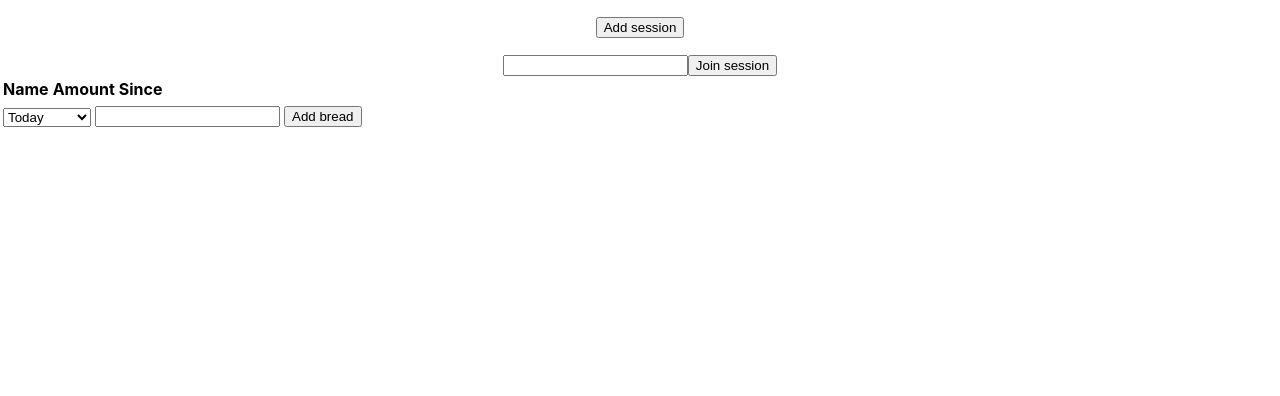
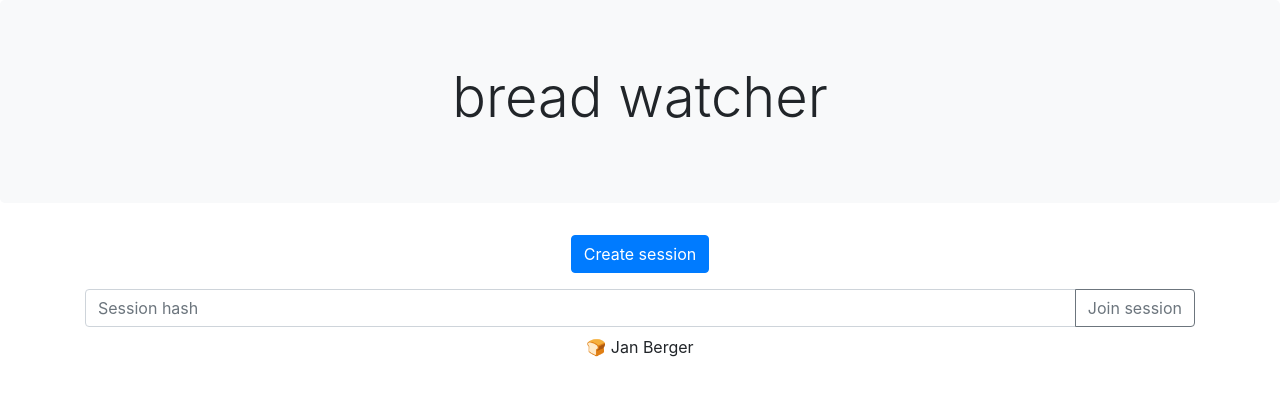
Before and after one commit to blizzard384/bread-watcher-fe, a React (Create React App) app: page / in a window 1280 px wide. Shown: the top 396 px of the page. Built offline with nearby package versions, Linux system fonts and the light colour scheme.

Commit message:
Various improvements

```diff
--- a/package.json
+++ b/package.json
@@ -6,6 +6,7 @@
     "@testing-library/jest-dom": "^5.11.9",
     "@testing-library/react": "^11.2.5",
     "@testing-library/user-event": "^12.8.3",
+    "bootstrap": "^4.6.0",
     "http-proxy-middleware": "^1.0.6",
     "moment": "^2.29.1",
     "react": "^17.0.1",
--- a/src/App.js
+++ b/src/App.js
@@ -3,8 +3,13 @@ import BreadSessionList from "./component/BreadSessionList";
 
 function App() {
   return (
+
     <div className="App">
-      <BreadSessionList />
+        <div className="jumbotron bg-light">
+            <h2 className="display-4">bread watcher</h2>
+        </div>
+        <BreadSessionList />
+        <p>🍞 Jan Berger</p>
     </div>
   );
 }
--- a/src/component/AddBread.js
+++ b/src/component/AddBread.js
@@ -27,13 +27,10 @@ class AddBread extends Component {
 
     render() {
         return (
-            <form>
-                <table>
-                    <tbody>
-                    <tr>
-                        <td>
+            <form class="form-inline mb-5">
+                <div className="form-group mb-2">
                     <select value={this.state.daysAgo}
-                                    onChange={event => this.setState({daysAgo: event.target.value})}>
+                            onChange={event => this.setState({daysAgo: event.target.value})} className="form-control">
                         <option value="0">Today</option>
                         <option value="1">1 day ago</option>
                         <option value="2">2 days ago</option>
@@ -41,23 +38,14 @@ class AddBread extends Component {
                         <option value="4">4 days ago</option>
                         <option value="5">5 days ago</option>
                     </select>
-                        </td>
-                        <td>
+                </div>
+                <div className="form-group mx-2 mb-2">
                     <input type="text" value={this.state.name}
-                                   onChange={event => this.setState({name: event.target.value})}/>
-                        </td>
-                        <td>
-                            <input type="button" value="Add bread" onClick={this.submitForm}/>
-                        </td>
-                    </tr>
-                    </tbody>
-                </table>
+                           onChange={event => this.setState({name: event.target.value})} className="form-control" placeholder="Name"/>
+                </div>
+                <input type="button" value="Add bread" onClick={this.submitForm} class="btn btn-primary mb-2"/>
             </form>
         );
-    }
-
-    componentDidMount() {
-        setInterval(() => this.setState({timestamp: new Date()}), 1000)
     }
 }
 
--- a/src/component/AddBreadSession.js
+++ b/src/component/AddBreadSession.js
@@ -19,7 +19,7 @@ class AddBreadSession extends Component {
     render() {
         return (
             <form>
-                <input type="button" value="Add session" onClick={this.submitForm} />
+                <input type="button" value="Create session" onClick={this.submitForm} class="btn btn-primary" />
             </form>
         );
     }
--- a/src/component/BreadSessionList.js
+++ b/src/component/BreadSessionList.js
@@ -9,32 +9,63 @@ class BreadSessionList extends Component {
     static BACKEND_URL = 'https://bread-watcher.herokuapp.com';
 
     initialState = {
-        pass: localStorage.getItem('session_pass'),
+        pass: '',
         breads: []
     }
 
-    state = this.initialState
+    state = this.initialState;
+
+    componentDidMount() {
+        const hash = localStorage.getItem('session_pass');
+        if (hash) {
+            const url = BreadSessionList.BACKEND_URL + '/api/latest/bread-session/' + hash;
+            const requestOptions = {method: 'GET'};
+
+            fetch(url, requestOptions)
+                .then(response => {
+                    if (response.ok) {
+                        response.json().then(data => this.sessionAdded(data));
+                    } else {
+                        localStorage.removeItem('session_pass');
+                    }
+                });
+        }
+    }
 
     sessionAdded = (data) => {
         this.setState(data);
         localStorage.setItem('session_pass', this.state.pass);
     }
 
+    reset = () => {
+        localStorage.removeItem('session_pass');
+        this.setState(this.initialState);
+    }
+
     render() {
+        if (this.state.pass) {
+            return (
+                <div className="container">
+                    <Table session={this.state} sessionAdded={this.sessionAdded} />
+                    <AddBread session={this.state} sessionAdded={this.sessionAdded} />
+                    <SessionInfo session={this.state} reset={this.reset}/>
+                </div>
+            );
+        }
         return (
             <div className="container">
-                <SessionInfo session={this.state}/>
                 <AddBreadSession sessionAdded={this.sessionAdded} />
                 <JoinBreadSession sessionAdded={this.sessionAdded} />
-                <Table session={this.state} sessionAdded={this.sessionAdded} />
-                <AddBread session={this.state} sessionAdded={this.sessionAdded} />
             </div>
         );
     }
 }
 
 const SessionInfo = (props) => {
-    return <p>{props.session.pass}</p>
+    return (
+        <p>{props.session.pass} <input type="button" value="Leave session" onClick={() => props.reset()}
+                                          className="btn btn-danger"/></p>
+    )
 
 }
 
@@ -42,9 +73,9 @@ const TableHeader = () => {
     return (
         <thead>
         <tr>
-            <th>Name</th>
-            <th>Amount</th>
-            <th>Since</th>
+            <th scope="col">Name</th>
+            <th scope="col">Amount</th>
+            <th scope="col">Since</th>
         </tr>
         </thead>
     )
@@ -71,11 +102,14 @@ const calculateAge = (timestamp) => {
 }
 
 const Table = (props) => {
-    return (
-        <table>
-            <TableHeader />
-            <TableBody session={props.session} sessionAdded={props.sessionAdded}/>
-        </table>
-    )
+    if (props.session.breads.length > 0) {
+        return (
+            <table class="table">
+                <TableHeader/>
+                <TableBody session={props.session} sessionAdded={props.sessionAdded}/>
+            </table>
+        )
+    }
+    return null;
 }
 export default BreadSessionList;
--- a/src/component/JoinBreadSession.js
+++ b/src/component/JoinBreadSession.js
@@ -26,9 +26,17 @@ class JoinBreadSession extends Component {
             <div>
                 <p>{this.state.error}</p>
                 <form>
-                    <input type="text" value={this.state.hash}
-                           onChange={event => this.setState({hash: event.target.value})}/>
-                    <input type="button" value="Join session" onClick={this.submitForm}/>
+                    <div className="input-group mb-2">
+                        <input type="text" value={this.state.hash}
+                               onChange={event => this.setState({hash: event.target.value})} className="form-control"
+                               placeholder="Session hash"
+                               aria-label="Session hash" aria-describedby="basic-addon2"/>
+                        <div className="input-group-append">
+                            <input type="button" value="Join session" onClick={this.submitForm}
+                                   className="btn btn-outline-secondary"/>
+                        </div>
+
+                    </div>
                 </form>
             </div>
         );
--- a/src/index.js
+++ b/src/index.js
@@ -1,3 +1,4 @@
+import 'bootstrap/dist/css/bootstrap.css';
 import React from 'react';
 import ReactDOM from 'react-dom';
 import './index.css';
```
Also changed, not shown: 1 other file (tests, documents, lock files or other folders). Lines whose indentation alone changed are shown as unchanged.
